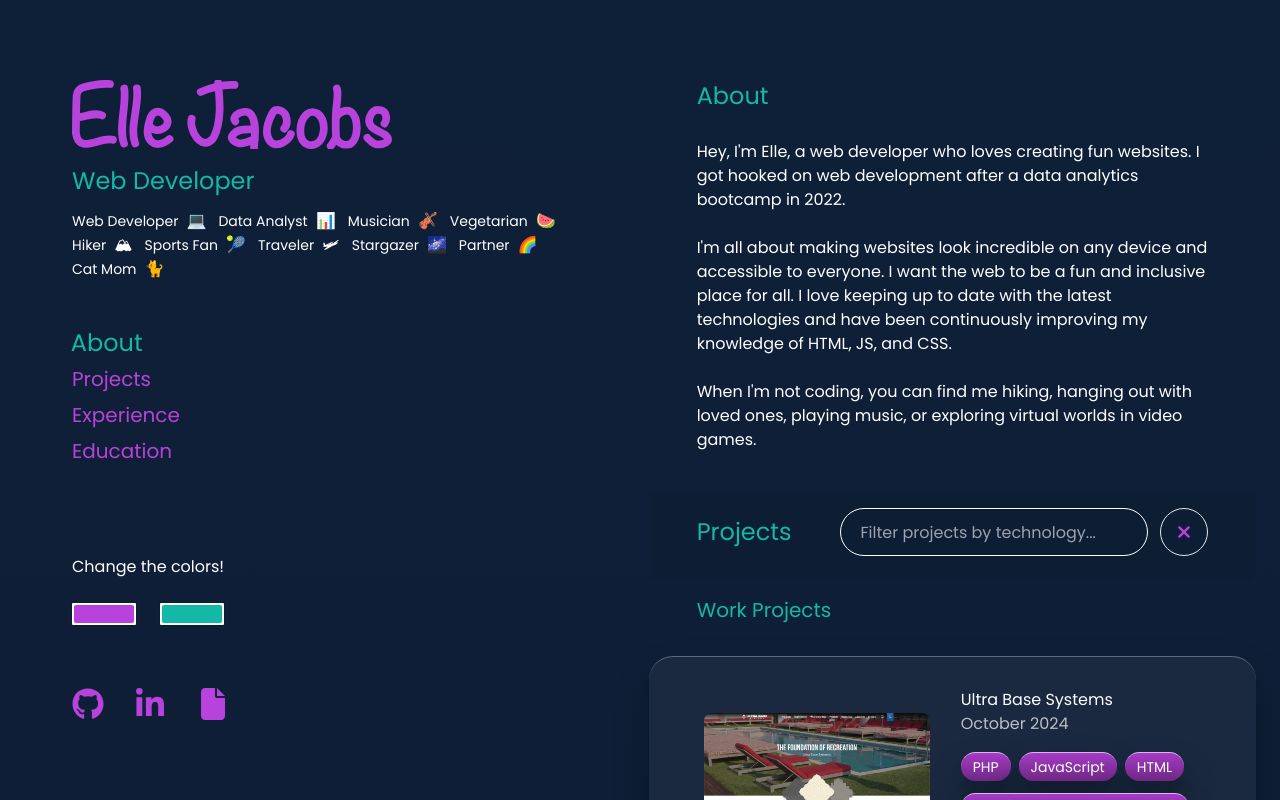
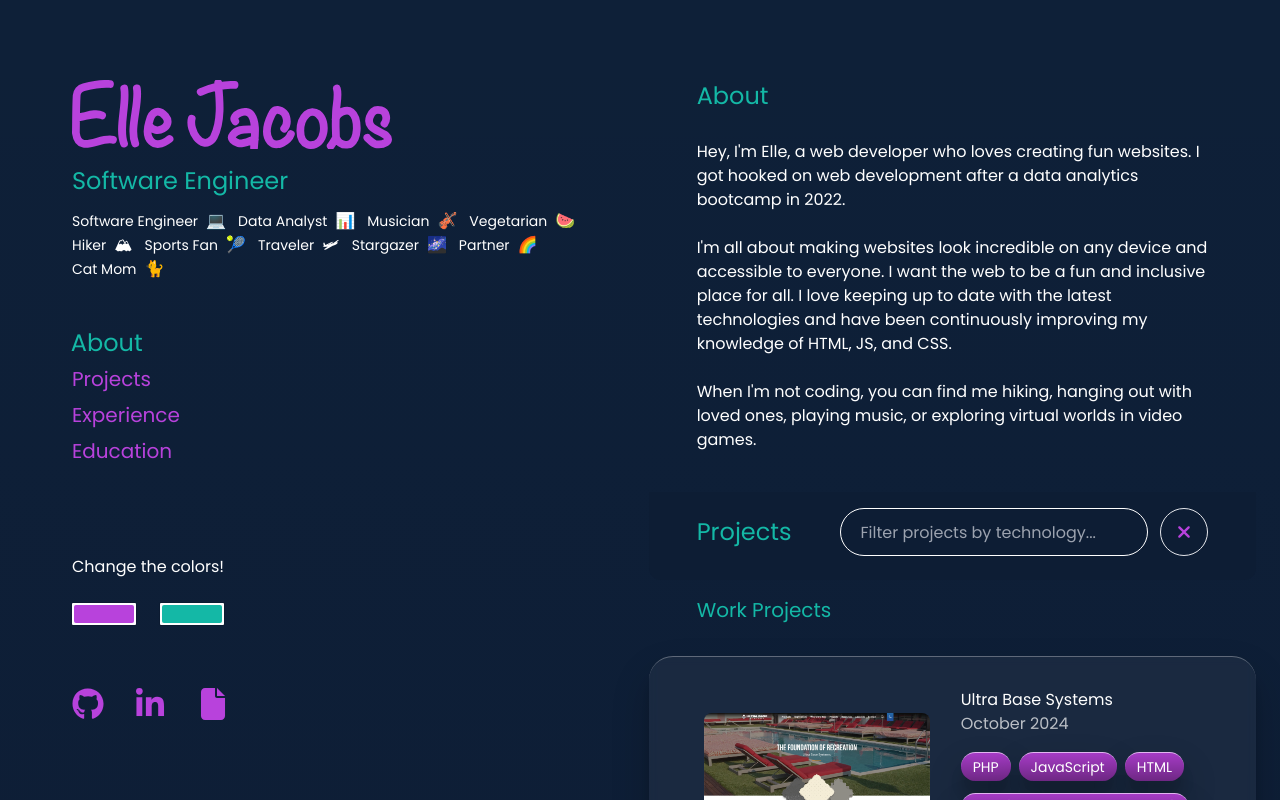
Before and after one commit to enj657/Portfolio-Typescript, a Next.js app: page / in a window 1280 px wide. Shown: the top 800 px of the page. Built offline with nearby package versions, Linux system fonts and the light colour scheme.

Commit message:
Changed Web Dev to SE

```diff
--- a/src/components/Header.tsx
+++ b/src/components/Header.tsx
@@ -88,7 +88,7 @@ const Header: React.FC<HeaderProps> = ({
               style={{ color: secondaryPickerColor }}
               className={`pb-3 text-center text-2xl md:text-left`}
             >
-              Web Developer
+              Software Engineer
             </h2>
             <ul className='flex flex-wrap justify-center gap-x-3 text-sm md:justify-start'>
               {data.map((dataItem) => (
--- a/src/data/data.tsx
+++ b/src/data/data.tsx
@@ -12,7 +12,7 @@ export const Adjective = (): AdjectiveData => {
   const data: AdjectiveData = [
     {
       id: 1,
-      adjective: 'Web Developer',
+      adjective: 'Software Engineer',
       emoji: '💻',
     },
     {
@@ -267,7 +267,7 @@ export const PersonalProjects = (): PersonalProjectsData => {
       href: 'https://pokedex-enj.vercel.app/',
       website: 'Pokedex',
       publishDate: 'March 2025',
-      listItems: ['React', 'JavaScript', 'TypeScript', 'HTML', 'CSS', 'Redux','vite', 'REST API', 'react-query'],
+      listItems: ['React', 'JavaScript', 'TypeScript', 'HTML', 'CSS', 'Redux','Vite', 'REST API', 'react-query'],
     },
     {
       id: 3,
```
